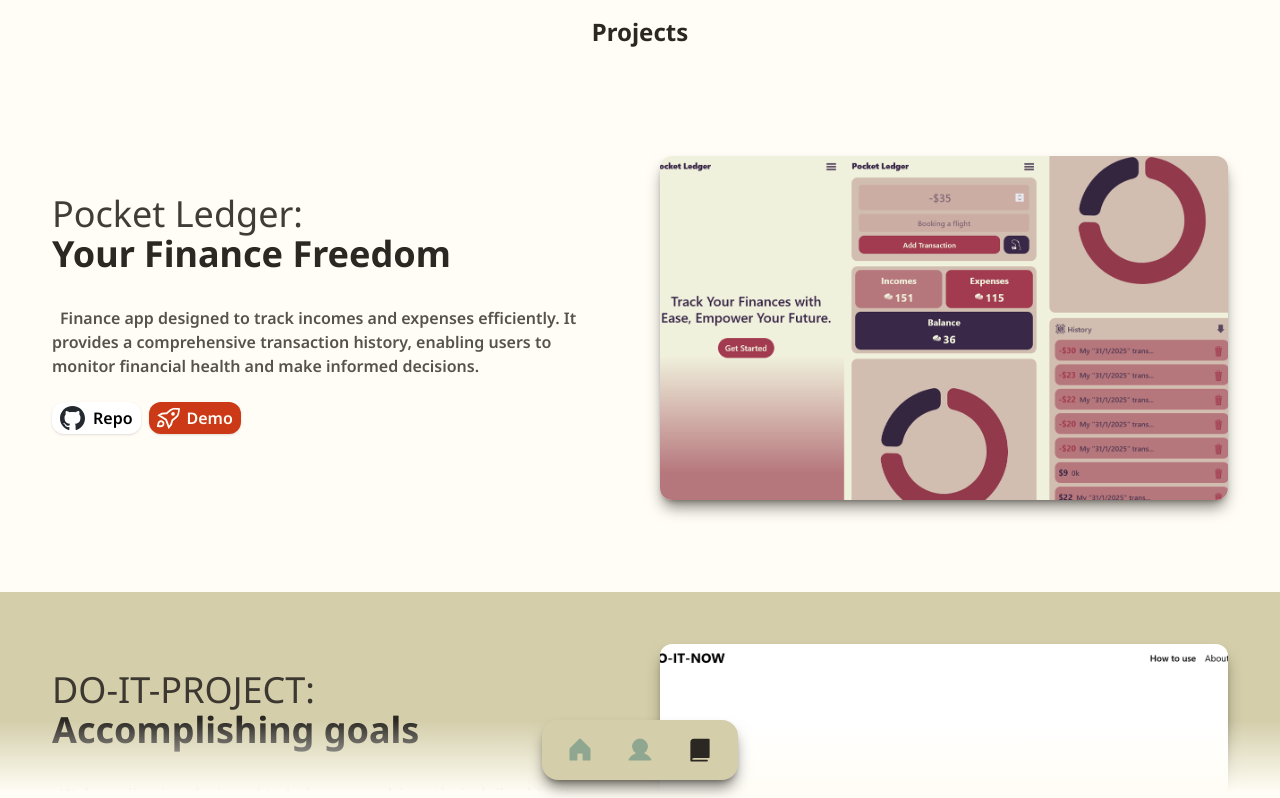
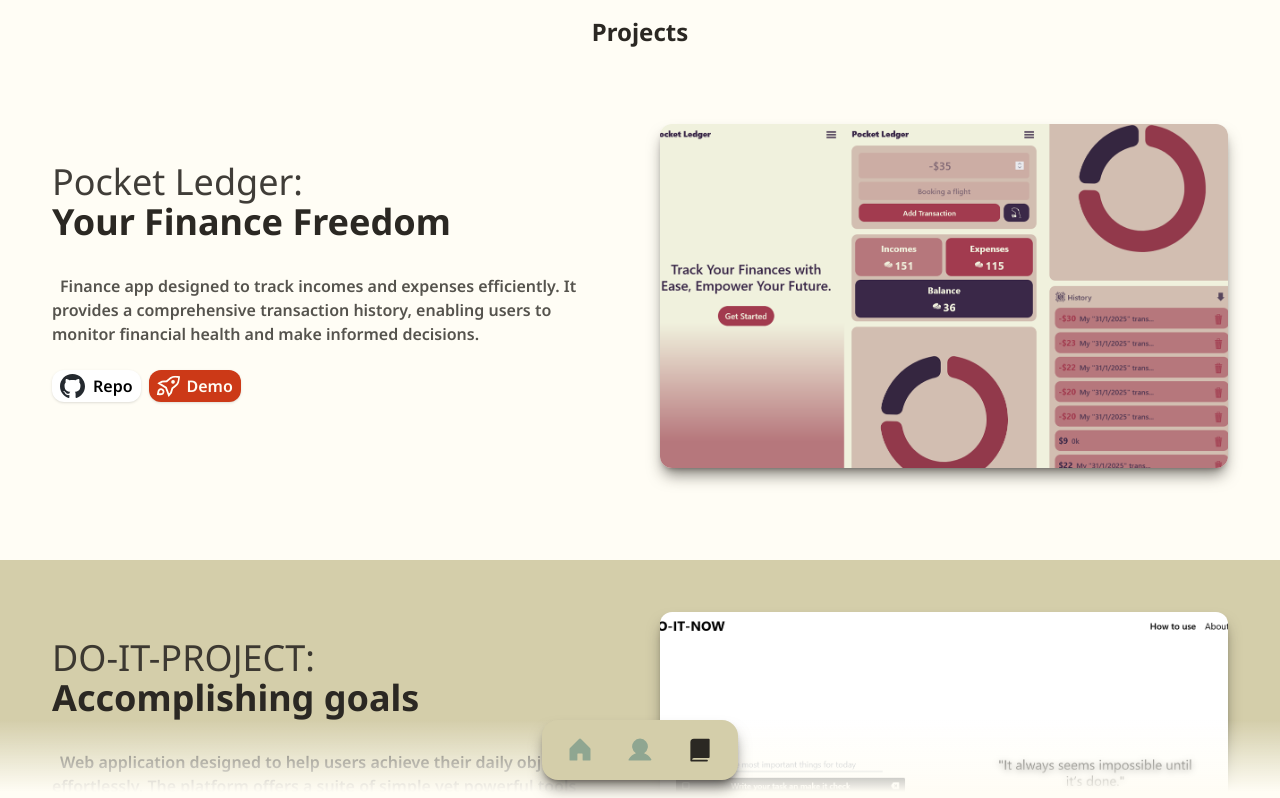
Before and after one commit to fantasyfuerte/portfolio, a Next.js app: page /projects in a window 1280 px wide. Shown: the top 798 px of the page. Built offline with nearby package versions, Linux system fonts and the light colour scheme.

Commit message:
Improving proportions

```diff
--- a/src/app/(routes)/projects/page.tsx
+++ b/src/app/(routes)/projects/page.tsx
@@ -10,8 +10,8 @@ function ProjectsPage() {
         <h3 className="text-2xl font-bold text-primary text-center py-4">
           Projects
         </h3>
-        <section className="">
-          {projects.map((project,index) => (
+        <section className="-mt-8">
+          {projects.map((project, index) => (
             <ProjectItem
               bg={index % 2 !== 0}
               name={project.name}
```
